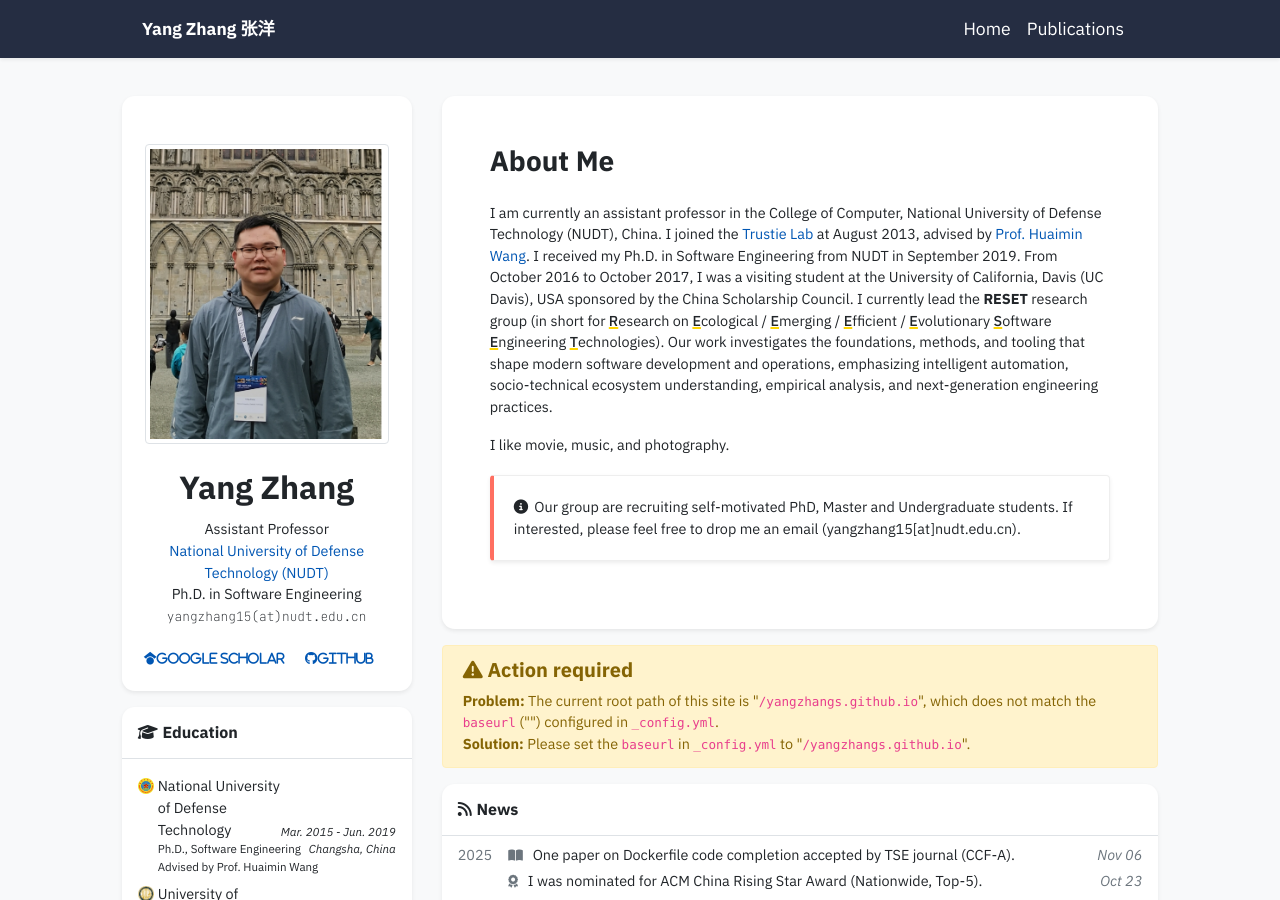
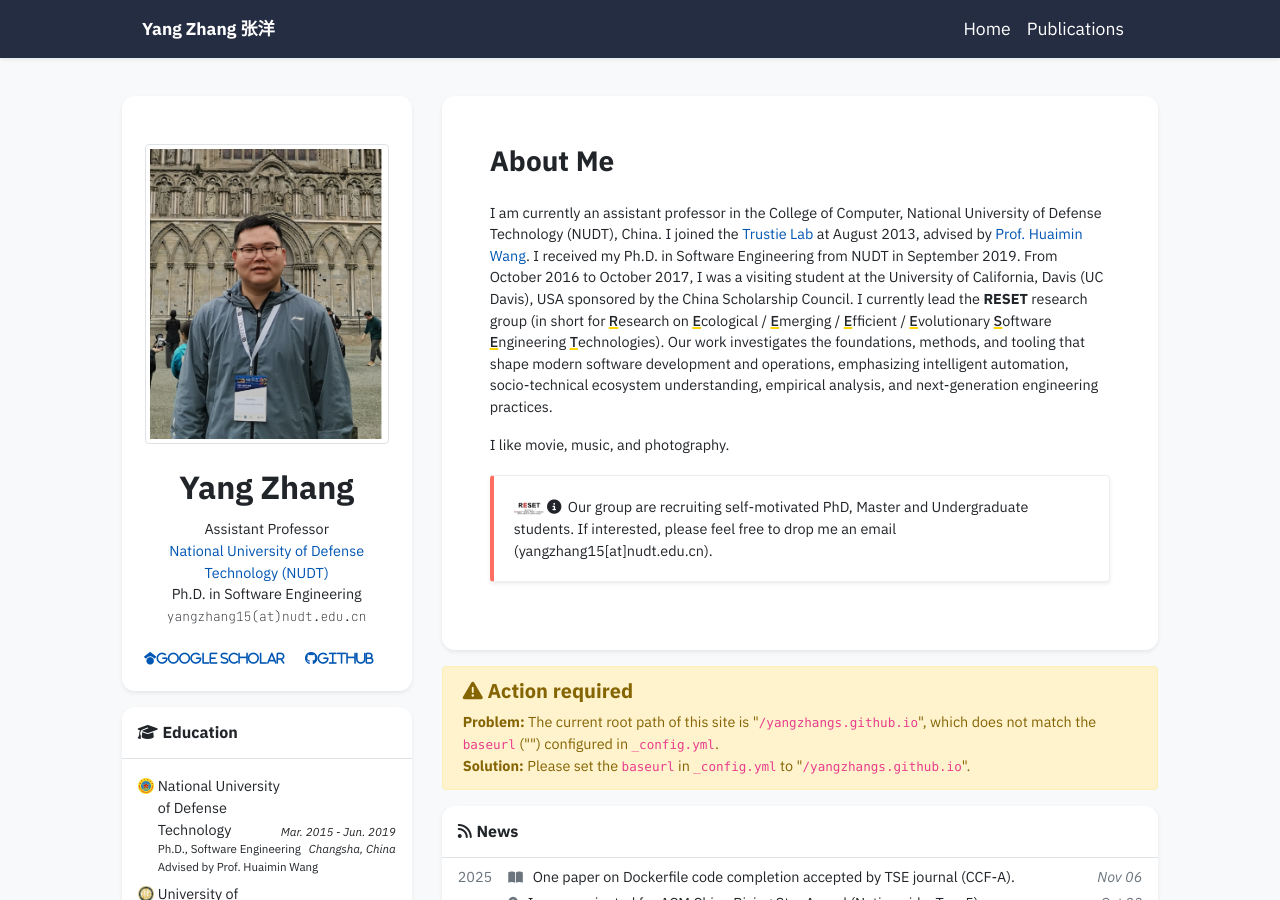
Before and after one commit to yangzhangs/yangzhangs.github.io, a Jekyll site: the page built from index.html, in a window 1280 px wide and 900 px high. Built offline with Jekyll 4.4.1, drawn with Linux system fonts in a browser that asks for light colours; nearby versions of some CDN libraries; some web fonts are replaced; a style sheet for code colours, icons or effects is not loaded.

Commit message:
Update profile with logo and recruitment info
Added an image logo and updated recruitment message.

```diff
--- a/_data/profile.yml
+++ b/_data/profile.yml
@@ -38,6 +38,9 @@ short_bio: >-
   </p>
 
   <div class="bd-callout bd-callout-info bg-white shadow-sm">
+  <img src="/assets/images/logo.png"
+     alt="RESET Logo"
+     width="30">
     <i class="fas fa-info-circle" style="margin-right: 0.2em;"></i>
     Our group are recruiting self-motivated PhD, Master and Undergraduate students. If interested, please feel free to drop me an email (yangzhang15[at]nudt.edu.cn).
   </div>
```
